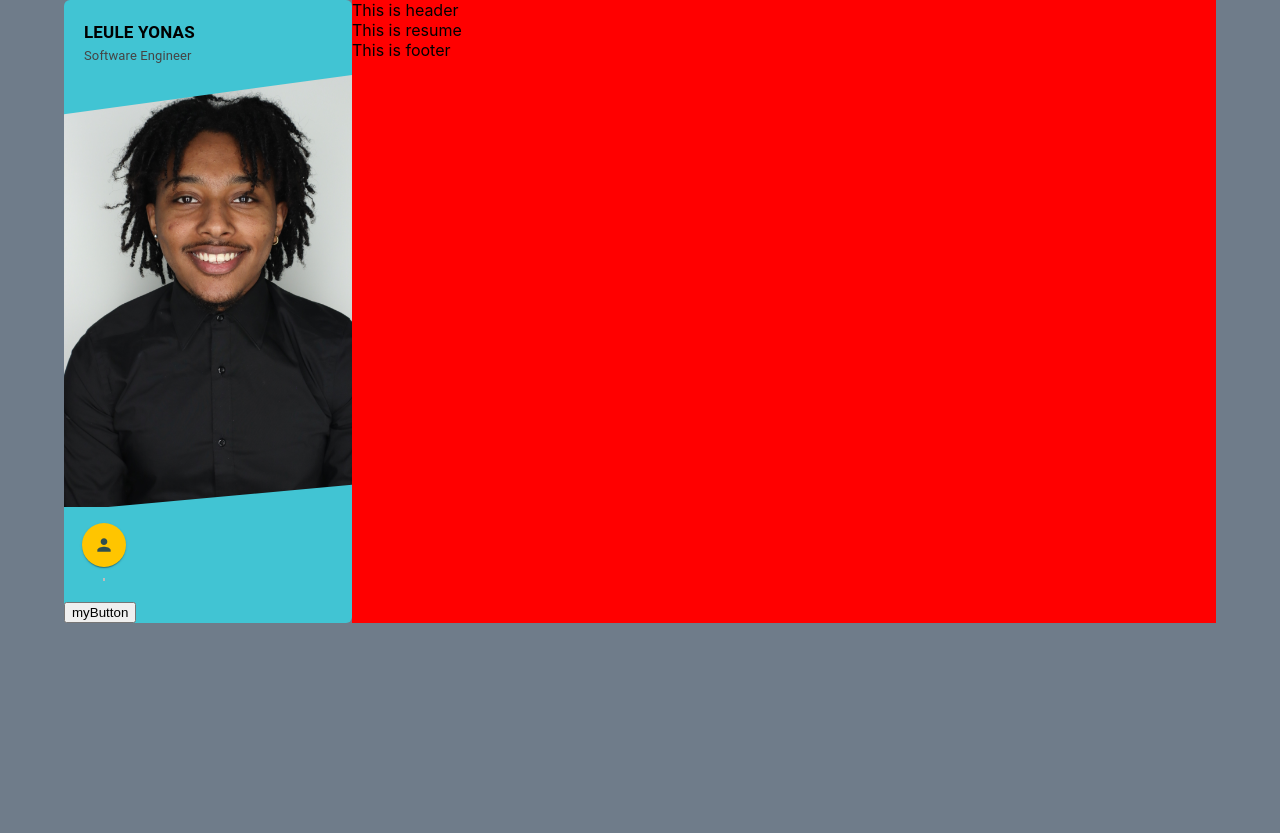
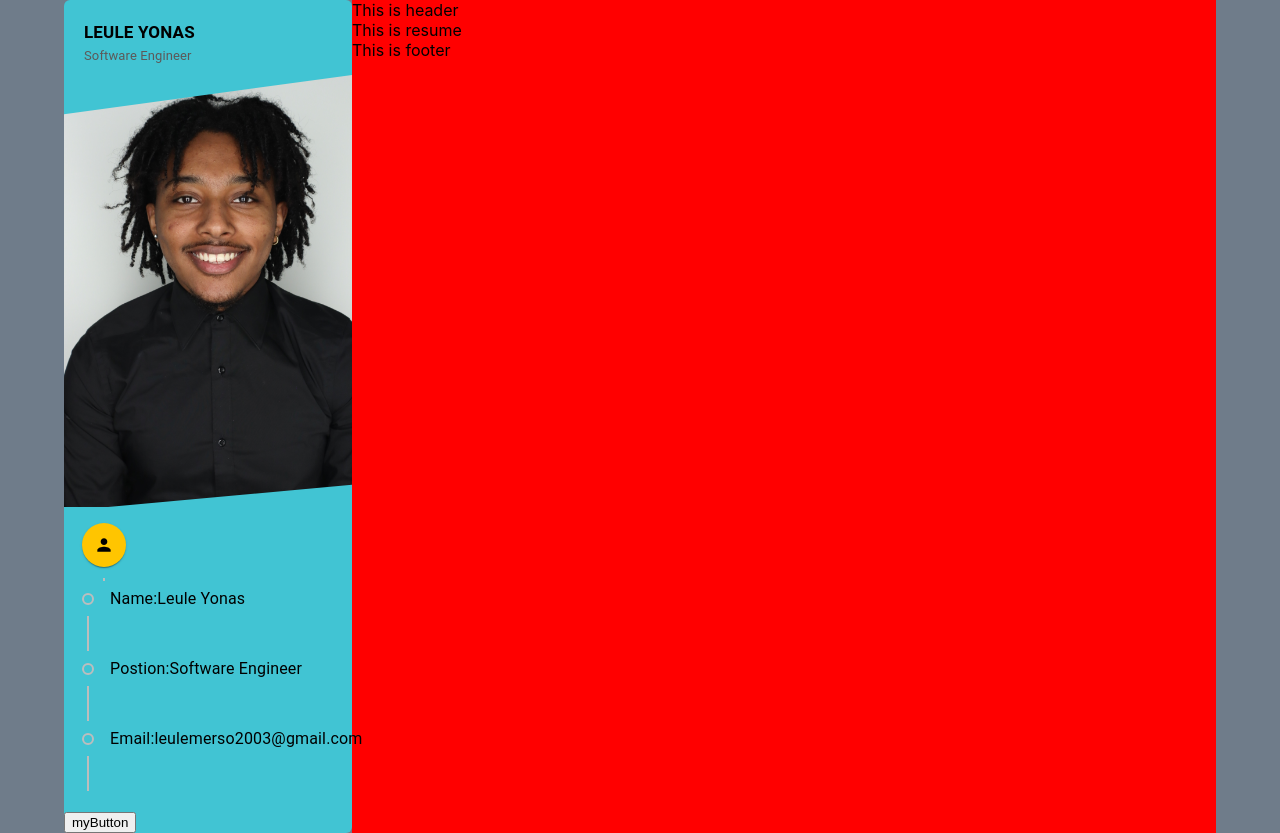
Before and after one commit to LeuleY/PersonalPage, a React (Create React App) app: page / in a window 1280 px wide. Before the commit the page ends 800 px from the top, so only its background shows below. Built offline with nearby package versions, Linux system fonts and the light colour scheme.

Commit message:
Profile data

```diff
--- a/src/components/Profile/Profile.css
+++ b/src/components/Profile/Profile.css
@@ -22,7 +22,7 @@
 
 .profile_name .title{
     font-size: 13px;
-    color: rgb(69, 68, 68);
+    color: rgb(92, 89, 89);
 }
 
 .profile_image{
--- a/src/components/Profile/Profile.js
+++ b/src/components/Profile/Profile.js
@@ -1,12 +1,26 @@
 import { Typography } from '@mui/material'
 import React from 'react'
-import CoustommTimeline from '../Timeline/Timeline'
-
-
+import CoustommTimeline, {CoustommTimelineSeparator} from '../Timeline/Timeline'
 import "./Profile.css";
 import resumeData from "../../utils/resumeData.js";
 import PersonIcon from '@mui/icons-material/Person';
+import TimelineItem from '@mui/lab/TimelineItem';
+import TimelineContent from '@mui/lab/TimelineContent';
 
+
+const CoustommTimelineItem = ({title, text , link }) => (
+  <TimelineItem>
+      <CoustommTimelineSeparator/>
+      <TimelineContent>
+      {link ?(<Typography>
+        <span>{title}:</span> <a href={link} target='blank'></a>
+      </Typography>) : (
+        <Typography><span>{title}:</span>{text}</Typography>
+      )}
+      </TimelineContent>
+
+</TimelineItem>
+)
 
 const Profile = () => {
   return (
@@ -23,7 +37,12 @@ const Profile = () => {
         </figure>
 
         <div className='profile_information'>
-        <CoustommTimeline icon={<PersonIcon/>}/>
+        <CoustommTimeline icon={<PersonIcon/>} >
+        <CoustommTimelineItem title='Name' text={resumeData.Name}               />
+        <CoustommTimelineItem title='Postion' text={resumeData.Title}               />
+        <CoustommTimelineItem title='Email' text={resumeData.Email}               />
+
+        </CoustommTimeline>
 
           <br/>
 
--- a/src/components/Timeline/Timeline.css
+++ b/src/components/Timeline/Timeline.css
@@ -47,7 +47,7 @@
 
 .Timeline .Timeline_dot_header > .MuiSvgIcon-root {
     font-size: 20px;
-    color: darkslategray
+    color: rgb(0, 0, 0)
 
 }
 
```
Also changed, not shown: 1 other file (tests, documents, lock files or other folders).
